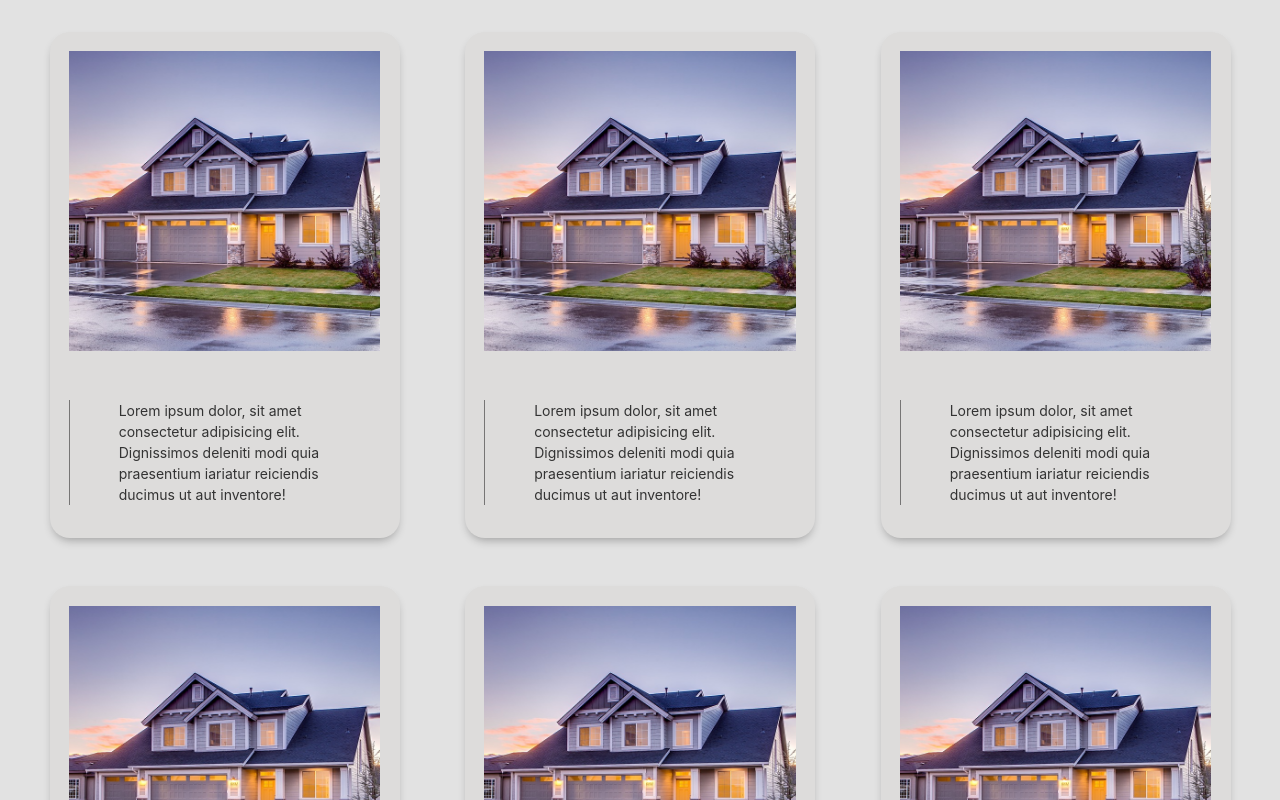
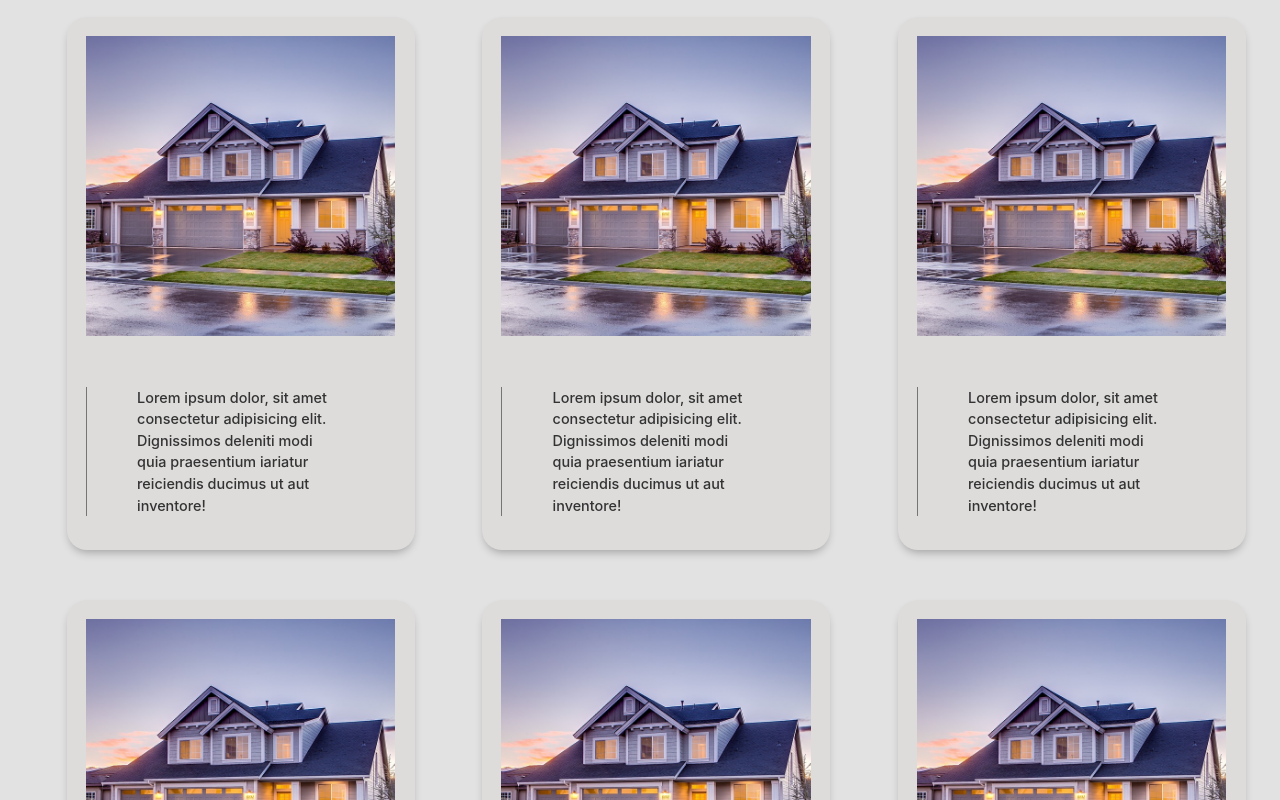
Before and after one commit to abonvicini/villa-brezo-components, a React (Create React App) app: page / in a window 1280 px wide. Shown: the top 800 px of the page. Built offline with nearby package versions, Linux system fonts and the light colour scheme.

Commit message:
Added CardContainer to Card

```diff
--- a/src/components/Card/Card.css
+++ b/src/components/Card/Card.css
@@ -1,13 +1,12 @@
+
+
 .card {
   display: grid;
   background-color: #DDDCDB;
-  width: 100%;
+  margin: 1px;
   padding: 1.2em;
   border-radius: 20px;
-  overflow-wrap: break-word;
-  box-shadow: 0 5px 10px -3px rgba(0, 0, 0, 0.3);
-  margin-top: 2em;
-
+  box-shadow: 0 5px 10px -3px rgb(0 0 0 / 30%);
 }
 
 .img {
@@ -19,11 +18,11 @@
 .card-paragraph {
   border-left: 1px solid #767575;
   color: #333333;
-  font-weight: 400;
+  font-weight: 500;
   margin-top: 3.5em;
   margin-bottom: 1em;
   padding: 0 3.5em;
-  font-size: 14px;
+  font-size: .9rem;
   line-height: 1.5em;
   text-align: left;
 }
--- a/src/components/Card/Card.jsx
+++ b/src/components/Card/Card.jsx
@@ -1,10 +1,12 @@
 import React from 'react'
 import imgHouse from "../../images/asd.jpg"
+import CardContainer from '../CardContainer'
 import "./Card.css"
 
 const Card = () => {
   return (
 
+    <CardContainer styleCard="card--default">
 
       <div className="card">
         <img className="img" src={imgHouse} alt="Imagen de una casa" />
@@ -13,6 +15,9 @@ const Card = () => {
         </p>
       </div>
 
+    </CardContainer>
+
+
 
 
   )
```
